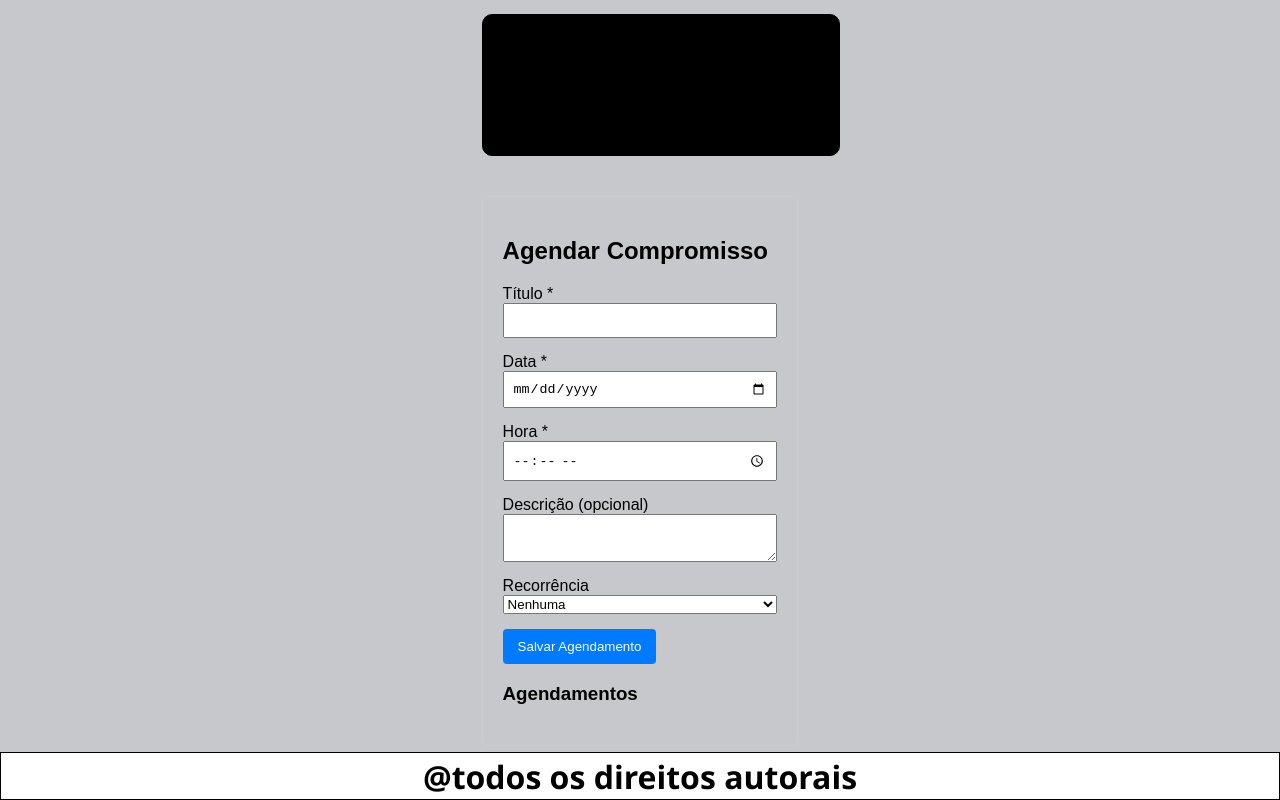
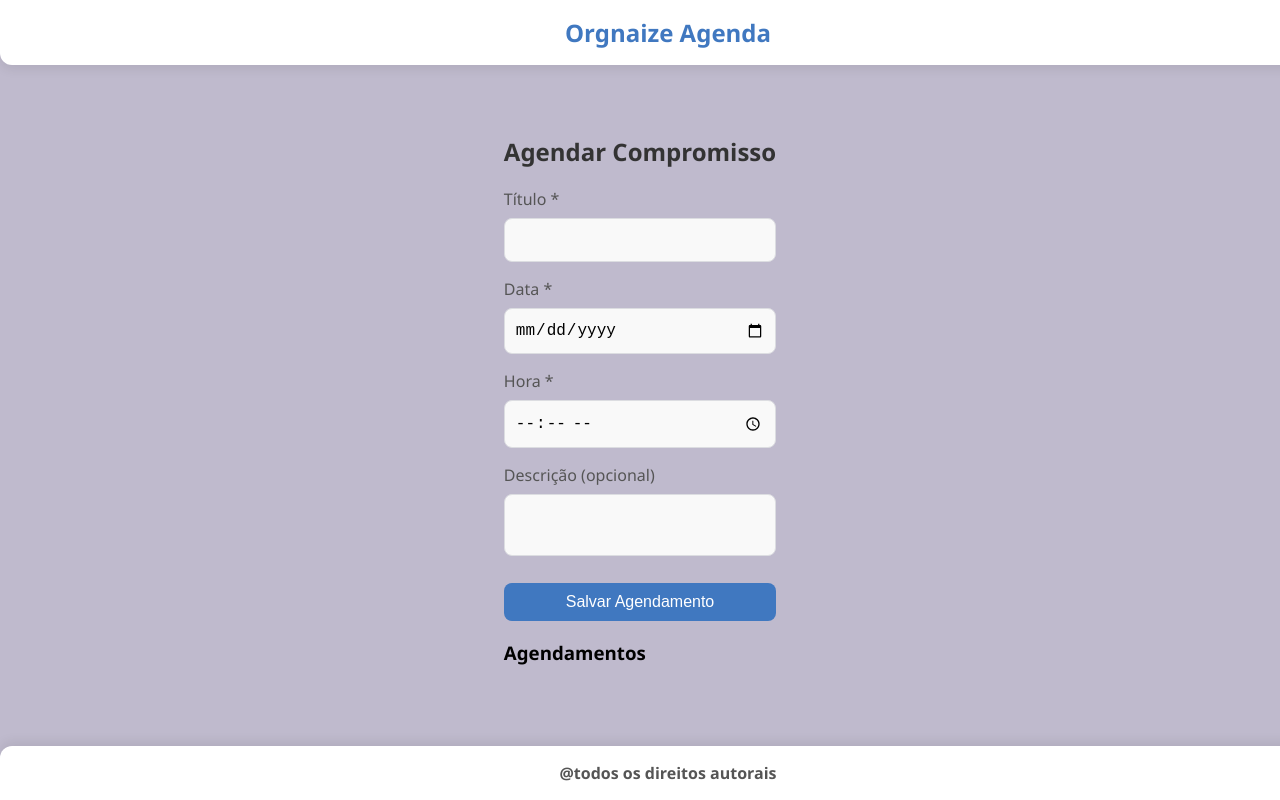
Before and after one commit to CS-PI-2025-umdiameformo/front-end, a React (Create React App) app: page /agendamento in a window 1280 px wide. Built offline with nearby package versions, Linux system fonts and the light colour scheme.

Commit message:
Style/ Melhoras na estilização do projeto

```diff
--- a/src/App.css
+++ b/src/App.css
@@ -1,11 +1,4 @@
-html, body {
-  height: 100%;
-  margin: 0;
-  padding: 0;
-  overflow: hidden;
-  box-sizing: border-box;
-  background: #c7c8ccea;
-}
+
 
 .App {
   text-align: center;
--- a/src/components/footer/footer.css
+++ b/src/components/footer/footer.css
@@ -1,17 +1,21 @@
 .footer {
-  background-color: #fff;
-  height: 48px;
-  border: 1px solid rgb(0, 0, 0);
-  width: 100%;
-  padding: 0 16px;
-  position: fixed;
-  left: 0;
-  right: 0;
-  bottom: 0;
-  box-sizing: border-box;
-  z-index: 100;
+  background: #fff;
+  padding: 16px 28px;
+  border-radius: 12px 12px 0 0; /* Bordas arredondadas apenas na parte superior */
+  box-shadow: 0 -4px 12px rgba(0, 0, 0, 0.08);
   display: flex;
   align-items: center;
   justify-content: center;
+  width: 100%;
+  position: fixed; /* Fixa o footer no final */
+  bottom: 0;
+  left: 0;
+  z-index: 1000; /* Garante que o footer fique acima de outros elementos */
+  font-family: 'Segoe UI', Arial, sans-serif;
+}
 
+.footer h1 {
+  font-size: 1rem;
+  color: #555;
+  margin: 0;
 }
--- a/src/components/footer/footer.jsx
+++ b/src/components/footer/footer.jsx
@@ -3,11 +3,10 @@ import "./footer.css";
 
 const Footer = () => {
   return (
-    <>
-      <div className="footer">
-        <h1>@todos os direitos autorais</h1>
-      </div>
-    </>
+    <div className="footer">
+      <h1>@todos os direitos autorais</h1>
+    </div>
   );
 };
+
 export default Footer;
--- a/src/components/header/header.css
+++ b/src/components/header/header.css
@@ -1,8 +1,21 @@
 .header {
-  background-color: rgb(0, 0, 0);
-  height: 100px;
-  border: 1px solid rgb(0, 0, 0);
-  border-radius: 10px;
+  background: #fff;
+  padding: 16px 28px;
+  border-radius: 0 0 12px 12px; /* Bordas arredondadas apenas na parte inferior */
+  box-shadow: 0 4px 12px rgba(0, 0, 0, 0.08);
+  display: flex;
+  align-items: center;
+  justify-content: center;
   width: 100%;
-  padding: 20px;
+  position: fixed; /* Fixa o header no topo */
+  top: 0;
+  left: 0;
+  z-index: 1000; /* Garante que o header fique acima de outros elementos */
+  font-family: 'Segoe UI', Arial, sans-serif;
 }
+
+.header h1 {
+  font-size: 1.5rem;
+  color: #4078c0;
+  margin: 0;
+}
--- a/src/components/header/header.jsx
+++ b/src/components/header/header.jsx
@@ -1,16 +1,14 @@
 import React from "react";
 import "./header.css";
 
-const Header = (params) => {
-  const { nome, idade } = params;
+const Header = ({ nome }) => {
   return (
-    <>
-      <div className="header">
-        <h1>{nome}</h1>
-      </div>
-    </>
+    <div className="header">
+      <h1>{nome}</h1>
+    </div>
   );
 };
+
 export default Header;
 
 // Adicionar paginas nessa UL só colocar o nome da classe "/loginUsuario" por exemplo.
--- a/src/pages/agendamento/agendamento.css
+++ b/src/pages/agendamento/agendamento.css
@@ -1,16 +1,114 @@
 body {
   font-family: 'Segoe UI', Arial, sans-serif;
   min-height: 100vh;
-  background: #c7c8ccea;
+  margin: 0;
+  padding: 20px;
+  background: #BFBACD;
+  box-sizing: border-box;
 }
 
-.agendamento-container {
-    font-family: Arial, sans-serif;
-    max-width: 600px;
-    margin: 40px auto;
-    padding: 20px;
-    border: 1px solid #ccc;
-    border-radius: 5px;
+h2 {
+  text-align: center;
+  color: #333;
+  margin-bottom: 20px;
+}
+
+.form-group {
+  margin-bottom: 16px;
+}
+
+.form-group label {
+  display: block;
+  font-size: 1rem;
+  color: #555;
+  margin-bottom: 8px;
+}
+
+input[type="text"],
+input[type="date"],
+input[type="time"],
+textarea {
+  width: 100%;
+  padding: 12px 10px;
+  border: 1px solid #dcdde1;
+  border-radius: 8px;
+  font-size: 1rem;
+  background: #f9f9f9;
+  transition: border 0.2s, background 0.2s, box-shadow 0.2s;
+  box-sizing: border-box;
+}
+
+textarea {
+  resize: none;
+}
+
+input:focus,
+textarea:focus {
+  border: 2px solid #4078c0;
+  outline: none;
+  background: #fff;
+}
+
+button {
+  padding: 10px 18px;
+  border: none;
+  border-radius: 8px;
+  background: #4078c0;
+  color: #fff;
+  font-size: 1rem;
+  cursor: pointer;
+  margin-top: 6px;
+  transition: background 0.2s, color 0.2s;
+  width: 100%;
+}
+
+button:hover {
+  background: #305a8c;
+}
+
+.mensagem {
+  color: green;
+  font-size: 0.9rem;
+  margin-top: 12px;
+  text-align: center;
+}
+
+.lista-agendamentos {
+  margin-top: 20px;
+  overflow-y: auto;
+}
+
+.agendamento {
+  background-color: #f9f9f9;
+  padding: 12px;
+  border-radius: 8px;
+  margin-bottom: 8px;
+  display: flex;
+  justify-content: space-between;
+  align-items: flex-start;
+  gap: 16px;
+}
+
+.agendamento-info {
+  flex: 1;
+}
+
+.agendamento-info p {
+  margin: 4px 0;
+  font-size: 0.95rem;
+  color: #333;
+}
+
+.agendamento-acoes {
+  display: flex;
+  flex-direction: column;
+  gap: 8px;
+}
+
+.agendamento-acoes button {
+  width: auto;
+  padding: 6px 12px;
+  font-size: 0.9rem;
 }
 
 .popup {
@@ -27,44 +125,9 @@ body {
 }
 
 .popup-content {
-    background-color: white;
+  background: #fff;
   padding: 20px;
-    border-radius: 5px;
+  border-radius: 8px;
   text-align: center;
+  box-shadow: 0 4px 12px rgba(0, 0, 0, 0.1);
 }
-
-.form-group {
-    margin-bottom: 15px;
-}
-
-input,
-textarea {
-    width: 100%;
-    padding: 8px;
-    box-sizing: border-box;
-}
-
-button {
-    padding: 10px 15px;
-    background-color: #007bff;
-    color: white;
-    border: none;
-    border-radius: 4px;
-    cursor: pointer;
-}
-
-.mensagem {
-    margin-top: 10px;
-    color: green;
-}
-
-.lista-agendamentos {
-    margin-top: 20px;
-}
-
-.agendamento {
-    background-color: #f2f2f2;
-    margin-bottom: 8px;
-    padding: 10px;
-    border-radius: 4px;
-}
--- a/src/pages/agendamento/agendamento.jsx
+++ b/src/pages/agendamento/agendamento.jsx
@@ -8,107 +8,19 @@ function Agendamento() {
     const [descricao, setDescricao] = useState('');
     const [mensagem, setMensagem] = useState('');
     const [agendamentos, setAgendamentos] = useState([]);
-
     const [indiceEdicao, setIndiceEdicao] = useState(null);
-    const [popupVisivel, setPopupVisivel] = useState(false); // Controla a visibilidade do Popup
-    const [indiceExcluir, setIndiceExcluir] = useState(null); // Armazena o índice do agendamento a ser excluído
-
-
-    const [recorrencia, setRecorrencia] = useState('');
-    const [quantidadeRecorrencias, setQuantidadeRecorrencias] = useState(1);
-    const [diasSelecionados, setDiasSelecionados] = useState([]);
-
+    const [popupVisivel, setPopupVisivel] = useState(false);
+    const [indiceExcluir, setIndiceExcluir] = useState(null);
 
     const handleSalvar = () => {
         if (!titulo || !data || !hora) {
             return setMensagem('Preencha todos os campos obrigatórios.');
         }
 
-        const dataHoraSelecionada = new Date(`${data}T${hora}`);
-        if (dataHoraSelecionada < new Date()) {
-            return setMensagem('Não é possível agendar para uma data/hora passada.');
-        }
-
-        let novosAgendamentos = [];
-
-        if (recorrencia === 'Semanal') {
-            for (let i = 0; i < quantidadeRecorrencias; i++) {
-                const novaData = new Date(dataHoraSelecionada);
-                novaData.setDate(novaData.getDate() + i * 7);
-                novosAgendamentos.push({
-                    titulo,
-                    data: novaData.toISOString().split('T')[0],
-                    hora,
-                    descricao,
-                });
-            }
-        } else if (recorrencia === 'Mensal') {
-            for (let i = 0; i < quantidadeRecorrencias; i++) {
-                const novaData = new Date(dataHoraSelecionada);
-                novaData.setMonth(novaData.getMonth() + i);
-                novosAgendamentos.push({
-                    titulo,
-                    data: novaData.toISOString().split('T')[0],
-                    hora,
-                    descricao,
-                });
-            }
-        } else if (recorrencia === 'diasDaSemana') {
-            let count = 0;
-            let gerados = 0;
-            while (gerados < quantidadeRecorrencias) {
-                const novaData = new Date(dataHoraSelecionada);
-                novaData.setDate(novaData.getDate() + count);
-                if (diasSelecionados.includes(novaData.getDay())) {
-                    novosAgendamentos.push({
-                        titulo,
-                        data: novaData.toISOString().split('T')[0],
-                        hora,
-                        descricao,
-                    });
-                    gerados++;
-                }
-                count++;
-            }
-        } else {
-            novosAgendamentos.push({ titulo, data, hora, descricao });
-        }
-
-        setAgendamentos((prev) => {
-            const atualizados = [...prev];
-            if (indiceEdicao !== null) {
-                atualizados[indiceEdicao] = novosAgendamentos[0];
-                setMensagem('Agendamento atualizado com sucesso!');
-            } else {
-                atualizados.push(...novosAgendamentos);
-                setMensagem(
-                    recorrencia
-                        ? `Criado ${novosAgendamentos.length} agendamentos com sucesso!`
-                        : 'Agendamento salvo com sucesso!'
-                );
-            }
-            return atualizados;
-        });
-
+        const novoAgendamento = { titulo, data, hora, descricao };
+        setAgendamentos((prev) => [...prev, novoAgendamento]);
+        setMensagem('Agendamento salvo com sucesso!');
         limparCampos();
-    };
-
-
-
-    const handleExcluir = () => {
-        setAgendamentos((prev) => prev.filter((_, i) => i !== indiceExcluir));
-        setMensagem('Agendamento excluído com sucesso!');
-        setPopupVisivel(false); // Fecha o Popup após a exclusão
-    };
-
-    const abrirPopupExcluir = (index) => {
-        setIndiceExcluir(index);
-        setPopupVisivel(true); // Exibe o Popup
-    };
-
-    const cancelarExcluir = () => {
-        setIndiceExcluir(null);
-        setPopupVisivel(false); // Fecha o Popup sem excluir
     };
 
     const limparCampos = () => {
@@ -117,9 +29,22 @@ function Agendamento() {
         setHora('');
         setDescricao('');
         setIndiceEdicao(null);
-        setRecorrencia('');
-        setQuantidadeRecorrencias(1);
-        setDiasSelecionados([]);
+    };
+
+    const handleExcluir = () => {
+        setAgendamentos((prev) => prev.filter((_, i) => i !== indiceExcluir));
+        setMensagem('Agendamento excluído com sucesso!');
+        setPopupVisivel(false);
+    };
+
+    const abrirPopupExcluir = (index) => {
+        setIndiceExcluir(index);
+        setPopupVisivel(true);
+    };
+
+    const cancelarExcluir = () => {
+        setIndiceExcluir(null);
+        setPopupVisivel(false);
     };
 
     const handleEditar = (index) => {
@@ -129,13 +54,10 @@ function Agendamento() {
         setHora(agendamento.hora);
         setDescricao(agendamento.descricao || '');
         setIndiceEdicao(index);
-        setRecorrencia('');
-        setQuantidadeRecorrencias(1);
-        setDiasSelecionados([]);
     };
 
     return (
-        <div className="agendamento-container">
+        <>
             <h2>Agendar Compromisso</h2>
 
             <div className="form-group">
@@ -158,54 +80,6 @@ function Agendamento() {
                 <textarea value={descricao} onChange={(e) => setDescricao(e.target.value)} />
             </div>
 
-            <div className="form-group">
-                <label>Recorrência</label>
-                <select value={recorrencia} onChange={(e) => setRecorrencia(e.target.value)}>
-                    <option value="">Nenhuma</option>
-                    <option value="Semanal">Semanal</option>
-                    <option value="Mensal">Mensal</option>
-                    <option value="diasDaSemana">Dias da Semana</option>
-                </select>
-            </div>
-
-            {recorrencia === 'diasDaSemana' && (
-                <div className="form-group">
-                    <label>Dias da Semana</label>
-                    <div>
-                        {[0, 1, 2, 3, 4, 5, 6].map((dia) => (
-                            <label key={dia}>
-                                <input
-                                    type="checkbox"
-                                    checked={diasSelecionados.includes(dia)}
-                                    onChange={(e) => {
-                                        if (e.target.checked) {
-                                            setDiasSelecionados((prev) => [...prev, dia]);
-                                        } else {
-                                            setDiasSelecionados((prev) =>
-                                                prev.filter((d) => d !== dia)
-                                            );
-                                        }
-                                    }}
-                                />
-                                {['Dom', 'Seg', 'Ter', 'Qua', 'Qui', 'Sex', 'Sáb'][dia]}
-                            </label>
-                        ))}
-                    </div>
-                </div>
-            )}
-
-            {recorrencia && (
-                <div className="form-group">
-                    <label>Quantidade de Recorrências</label>
-                    <input
-                        type="number"
-                        min="1"
-                        value={quantidadeRecorrencias}
-                        onChange={(e) => setQuantidadeRecorrencias(Number(e.target.value))}
-                    />
-                </div>
-            )}
-
             <button onClick={handleSalvar}>
                 {indiceEdicao !== null ? 'Atualizar Agendamento' : 'Salvar Agendamento'}
             </button>
@@ -216,17 +90,19 @@ function Agendamento() {
             <div className="lista-agendamentos">
                 {agendamentos.map((ag, index) => (
                     <div key={index} className="agendamento">
-                        {ag.data} {ag.hora} - <strong>{ag.titulo}</strong> {ag.descricao && `| ${ag.descricao}`}
-
-                        <button onClick={() => abrirPopupExcluir(index)}>Excluir</button>
-
-                        <button onClick={() => handleEditar(index)}>Editar</button>
-
+                        <div className="agendamento-info">
+                            <p><strong>{ag.titulo}</strong></p>
+                            <p>{ag.data} {ag.hora}</p>
+                            {ag.descricao && <p>{ag.descricao}</p>}
+                        </div>
+                        <div className="agendamento-acoes">
+                            <button onClick={() => abrirPopupExcluir(index)}>Excluir</button>
+                            <button onClick={() => handleEditar(index)}>Editar</button>
+                        </div>
                     </div>
                 ))}
             </div>
 
-            {/* Popup de confirmação */}
             {popupVisivel && (
                 <div className="popup">
                     <div className="popup-content">
@@ -236,7 +112,7 @@ function Agendamento() {
                     </div>
                 </div>
             )}
-        </div>
+        </>
     );
 }
 
--- a/src/pages/cadastroUsuario/cadastroUsuario.css
+++ b/src/pages/cadastroUsuario/cadastroUsuario.css
@@ -1,97 +1,67 @@
 body {
+  font-family: 'Segoe UI', Arial, sans-serif;
+  min-height: 100vh;
   margin: 0;
-    font-family: -apple-system, BlinkMacSystemFont, 'Segoe UI', 'Roboto', 'Oxygen',
-        'Ubuntu', 'Cantarell', 'Fira Sans', 'Droid Sans', 'Helvetica Neue',
-        sans-serif;
-    -webkit-font-smoothing: antialiased;
-    -moz-osx-font-smoothing: grayscale;
-}
-
-.page-container {
-    display: flex;
-    justify-content: center;
-    align-items: center;
-    min-height: 100vh;
-    background-color: #f0f2f5;
-    /* Um cinza claro para o fundo */
   padding: 20px;
+  background: #BFBACD;
   box-sizing: border-box;
 }
 
-.form-container {
+h2.form-title {
+  text-align: center;
+  color: #333;
+  margin-bottom: 20px;
+  font-size: 1.8em;
+}
+
+form {
   background: #ffffff;
   padding: 30px 40px;
   border-radius: 10px;
   box-shadow: 0 4px 12px rgba(0, 0, 0, 0.1);
   width: 100%;
   max-width: 450px;
-    /* Largura máxima do formulário */
   display: flex;
   flex-direction: column;
   gap: 20px;
-    /* Espaçamento entre os .form-group */
-}
-
-.form-title {
-    color: #333;
-    text-align: center;
-    margin-top: 0;
-    /* Removido margin-top se já houver padding no container */
-    margin-bottom: 20px;
-    /* Aumenta o espaço abaixo do título */
-    font-size: 1.8em;
-    /* Tamanho do título */
+  margin-top: 20px; /* Adicionado espaçamento entre containers */
 }
 
 .form-group {
-    display: flex;
-    flex-direction: column;
-    width: 100%;
+  margin-bottom: 16px;
 }
 
 .form-label {
+  display: block;
+  font-size: 1rem;
+  color: #555;
   margin-bottom: 8px;
-    font-weight: bold;
-    color: #555;
-    font-size: 0.95em;
 }
 
 .form-input {
+  width: 100%;
   padding: 12px 15px;
   border: 1px solid #ccc;
   border-radius: 6px;
-    font-size: 1em;
+  font-size: 1rem;
+  background: #f9f9f9;
   transition: border-color 0.3s ease, box-shadow 0.3s ease;
   box-sizing: border-box;
-    /* Garante que padding não aumente o tamanho total */
-    width: 100%;
-    /* Faz o input ocupar a largura do form-group */
 }
 
 .form-input:focus {
   border-color: #007bff;
-    /* Azul para foco */
   box-shadow: 0 0 0 0.2rem rgba(0, 123, 255, 0.25);
   outline: none;
 }
 
-/* Estilo para input com erro.
-   A classe .input-error é adicionada dinamicamente no JS.
-   Alternativamente, pode-se usar o seletor de atributo [aria-invalid="true"]
-*/
-.form-input.input-error,
-.form-input[aria-invalid="true"] {
-    /* Adicionando o seletor de acessibilidade também */
+.form-input.input-error {
   border-color: #dc3545;
-    /* Vermelho para erro */
-    /* box-shadow: 0 0 0 0.2rem rgba(220, 53, 69, 0.25); opcional para erro */
 }
 
-
-.form-button {
+button.form-button {
   padding: 12px 20px;
   background-color: #007bff;
-    /* Azul primário */
   color: white;
   border: none;
   border-radius: 6px;
@@ -99,36 +69,30 @@ body {
   font-weight: bold;
   cursor: pointer;
   transition: background-color 0.3s ease;
-    margin-top: 10px;
-    /* Espaço acima do botão */
   width: 100%;
-    /* Botão ocupa toda a largura */
 }
 
-.form-button:hover {
+button.form-button:hover {
   background-color: #0056b3;
-    /* Azul mais escuro no hover */
 }
 
-.form-button:disabled {
+button:disabled {
   background-color: #cccccc;
   cursor: not-allowed;
 }
 
 .error-message {
   color: #dc3545;
-    /* Vermelho para mensagens de erro */
-    font-size: 0.85em;
-    margin-top: 5px;
-    margin-bottom: 0;
-    /* Evita empurrar demais o próximo elemento */
+  font-size: 0.85rem;
+  margin-top: -8px;
+  margin-bottom: 8px;
 }
 
 .form-success-message {
   color: green;
+  font-size: 0.9rem;
+  margin-bottom: 12px;
   text-align: center;
-    margin-bottom: 15px;
-    font-weight: bold;
 }
 
 /* --- Personalização de Cores (Exemplo com Variáveis CSS) --- */
--- a/src/pages/loginUsuario/loginUsuario.css
+++ b/src/pages/loginUsuario/loginUsuario.css
@@ -5,7 +5,7 @@ body {
   display: flex;
   align-items: center;
   justify-content: center;
-  background: #c7c8ccea;
+  background: #BFBACD
 }
 
 .formulario {
--- a/src/pages/loginUsuario/loginUsuario.jsx
+++ b/src/pages/loginUsuario/loginUsuario.jsx
@@ -1,10 +1,12 @@
 import React, { useState } from "react";
+import { useNavigate } from "react-router-dom";
 import "./loginUsuario.css";
 
 function LoginUsuario() {
   const [email, setEmail] = useState("");
   const [senha, setSenha] = useState("");
   const [naoSouRobo, setNaoSouRobo] = useState(false);
+  const navigate = useNavigate();
 
   const envioLogin = (event) => {
     event.preventDefault();
@@ -16,7 +18,10 @@ function LoginUsuario() {
       alert("Por favor, confirme que você não é um robô.");
       return;
     }
+
+    // Simula um login bem-sucedido
     alert("Login realizado com sucesso!");
+    navigate("/agendamento"); // Redireciona para a página de agendamento
   };
 
   return (
@@ -51,9 +56,7 @@ function LoginUsuario() {
         </button>
         <button
           type="button"
-          onClick={() =>
-            alert("Função de cadastro ainda não implementada.")
-          }
+          onClick={() => navigate("/cadastroUsuario")}
         >
           Cadastre-se
         </button>
@@ -61,4 +64,5 @@ function LoginUsuario() {
     </form>
   );
 }
+
 export default LoginUsuario;
```
Also changed, not shown: src/pages/cadastroUsuario/cadastroUsuario.jsx (+17 -42 lines). Lines whose indentation alone changed are shown as unchanged.
